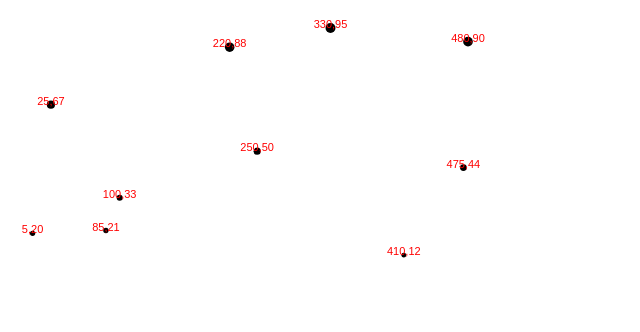
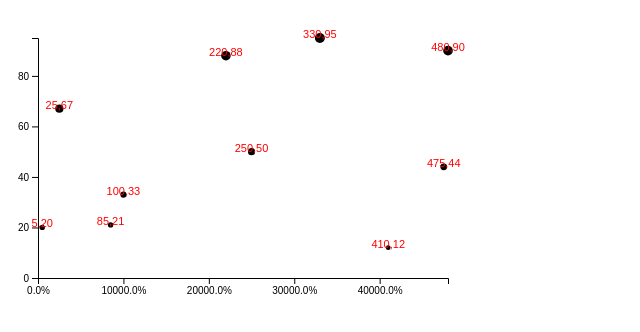
Before and after one commit to johndpope/d3-swift, a plain HTML site: page d3-js/scatter_plot.html in a window 1280 px wide. Shown: the whole page, without its empty margins (0-640 px from the left). Drawn offline with Linux system fonts and the light colour scheme.

Commit message:
Adding axis

```diff
--- a/d3-js/scatter_plot.html
+++ b/d3-js/scatter_plot.html
@@ -23,7 +23,7 @@
 
             var w = 500;
             var h = 300;
-            var padding = 20;
+            var padding = 30;
 
             var svg = d3.select("body")
                         .append("svg")
@@ -62,6 +62,35 @@
 			   .attr("font-size", "11px")
 			   .attr("fill", "red");
 
+			var xAxis = d3.axisBottom()
+                           .scale(xScale)
+                           .ticks(5)
+                           .tickFormat( d3.format(".1%") );
+
+
+            svg.append("g")
+                .attr("class", "axis")
+                .attr("fill", "none")
+                .attr("shape-rendering", "crispEdges")
+                .attr("font-family", "sans-serif");
+
+            svg.append("g")
+                .attr("class", "axis")
+                .attr("transform", "translate(0," + (h - padding) + ")")
+                .call(xAxis); //Call takes the incoming selection and hands it off to any function.
+                              //Here this means our xAxis function outputs into the "g" group.
+
+            var yAxis = d3.axisLeft()
+                            .scale(yScale)
+                            .ticks(5);
+
+            svg.append("g")
+                .attr("class", "axis")
+                .attr("transform", "translate(" + padding + ",0)")
+                .call(yAxis);
+
+
+
         </script>
     </body>
 </html>
```
